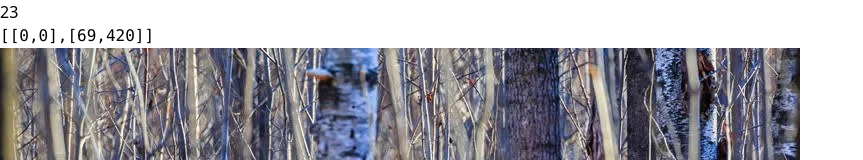
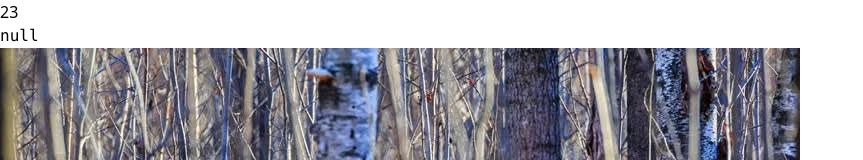
Before and after one commit to knnyshn/jumpscare-demo, a React (Create React App) app: page / in a window 1280 px wide. Shown: the top 160 px of the page, without its empty margins (0-863 px from the left). Built offline with nearby package versions, Linux system fonts and the light colour scheme.

Commit message:
LocalStorage

```diff
--- a/src/App.jsx
+++ b/src/App.jsx
@@ -4,7 +4,21 @@ import useTime from "./components/useTime";
 
 const App = () => {
   const time = useTime();
-  const [boxes, setBoxes] = useState([[0, 0], [69, 420]])
+  const [boxes, setBoxes] = useState([420, 420])
+
+
+  // Load data
+  useEffect(() => {
+    const data = localStorage.getItem("boxes");
+    console.log("data", data);
+    // TODO 1
+    setBoxes(JSON.parse(data))
+  },[])
+
+  // Save data
+  useEffect(() => {
+    localStorage.setItem("boxes", JSON.stringify(boxes));
+  },[boxes])
 
   const handleClick = (x, y) => {
     setBoxes([...boxes, [x, y]]);
--- a/src/components/Image.jsx
+++ b/src/components/Image.jsx
@@ -3,7 +3,6 @@ import React from "react"
 const Image = ({ id, onClick }) => {
 
   const handleImageClick = (e) => {
-    console.clear()
     const rect = e.target.getBoundingClientRect();
     const x = Math.round(e.clientX - rect.left);
     const y = Math.round(e.clientY - rect.top);
```
